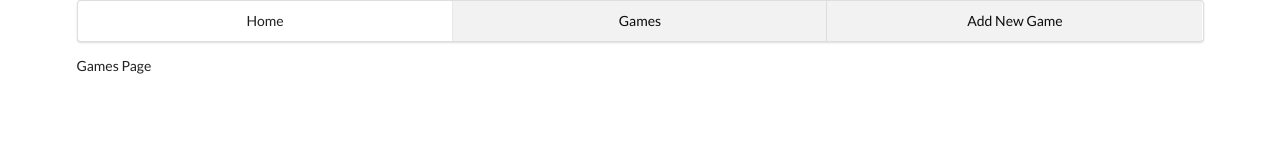
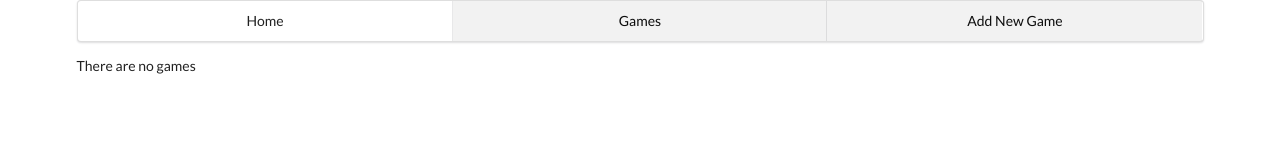
Before and after one commit to weikee94/crud365, a React (Create React App) app: page /games/new in a window 1280 px wide. Shown: the top 160 px of the page. Built offline with nearby package versions, Linux system fonts and the light colour scheme.

Commit message:
add game list

```diff
--- /dev/null
+++ b/src/components/gameList.js
@@ -0,0 +1,28 @@
+import React, { Component } from 'react';
+import PropTypes from 'prop-types';
+
+class gameList extends Component {
+
+    render() {
+        const emptyMessage = (
+            <p>There are no games</p>
+        )
+
+        const gameList = (
+            <p>Game Lists</p>
+        )
+
+        return (
+            <div>
+                { this.props.games.length === 0 ? emptyMessage : gameList }
+            </div>
+        );
+    }
+}
+
+gameList.propTypes = {
+    games: PropTypes.array.isRequired
+}
+
+
+export default gameList;
--- a/src/components/gamesPage.js
+++ b/src/components/gamesPage.js
@@ -1,13 +1,27 @@
 import React, { Component } from 'react';
+import { connect } from 'react-redux';
+import PropTypes from 'prop-types';
+import GameList from './gameList';
 
 class GamesPage extends Component {
     render () {
         return (
             <div>
-                Games Page
+                <GameList games={ this.props.games } />
             </div>
         )
     }
 };
 
-export default GamesPage;
+GamesPage.propTypes = {
+    games: PropTypes.array.isRequired
+}
+
+const mapStateToProps = (state) => {
+    return {
+        games: state.games
+    }
+}
+
+
+export default connect(mapStateToProps)(GamesPage);
```
